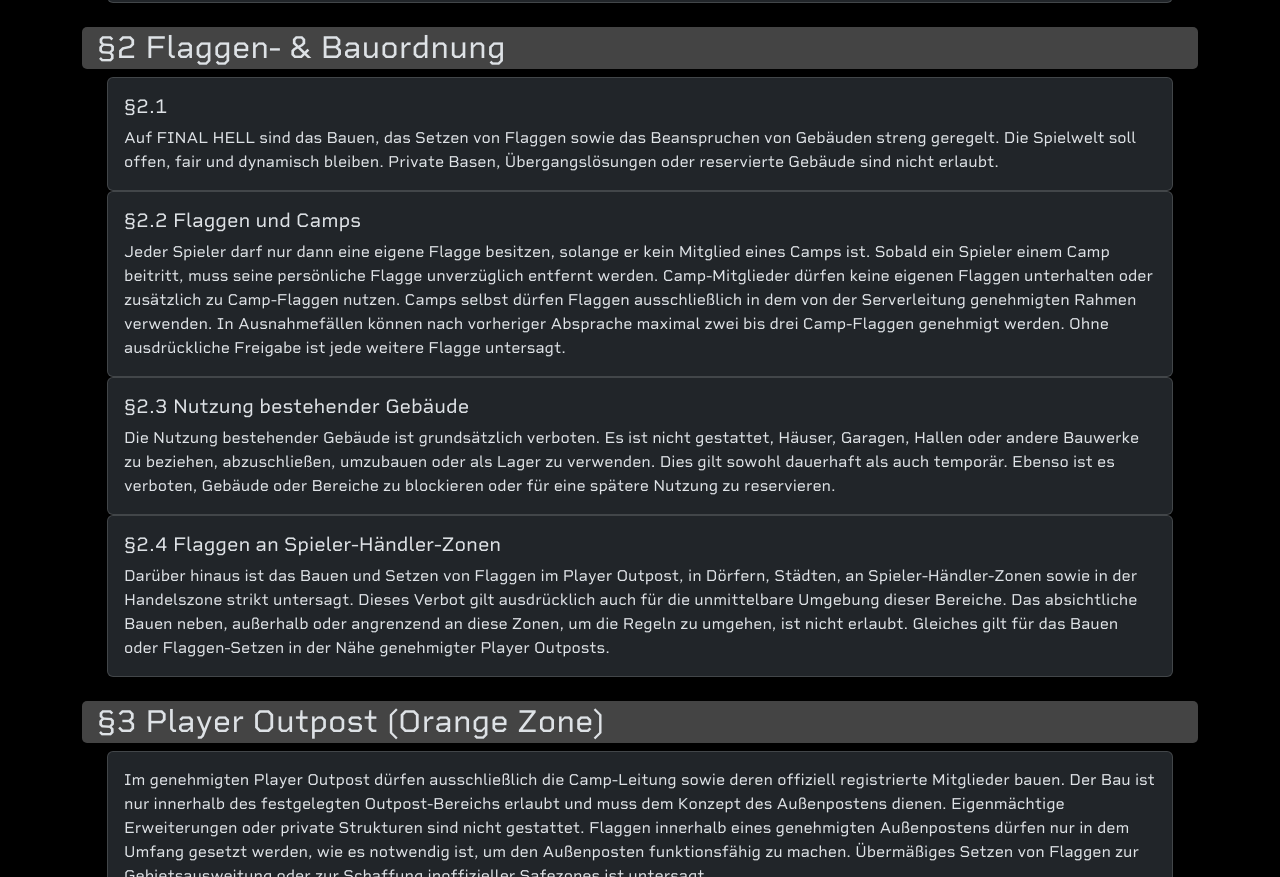
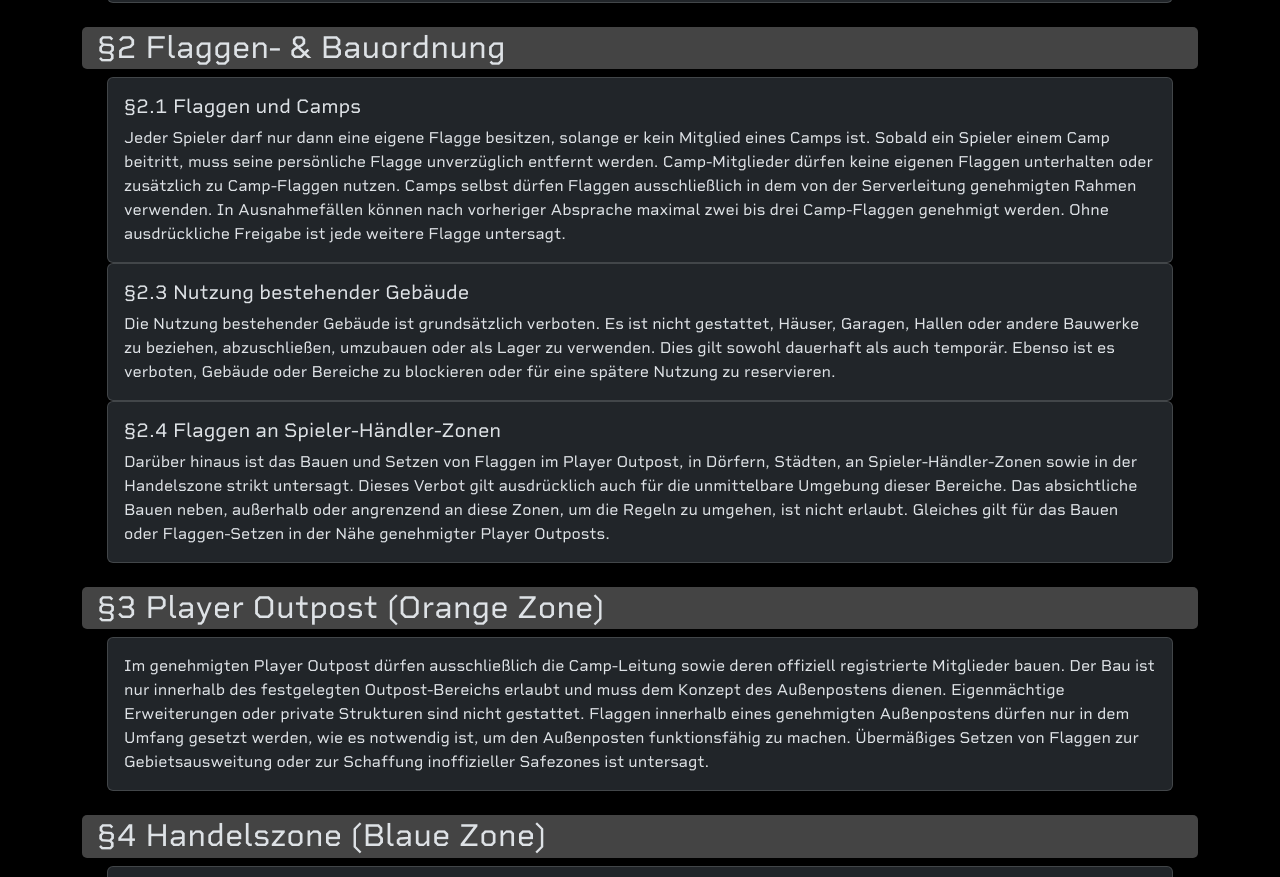
Before and after one commit to sRichtig/final-hell-regelwerk, a plain HTML site: page index.html in a window 1280 px wide. Shown: the part 1393-2270 px from the top of the page. Drawn offline with nearby package versions, Linux system fonts and the light colour scheme.

Commit message:
Anpassung §2.1 wurde gestrichen

```diff
--- a/index.html
+++ b/index.html
@@ -117,18 +117,9 @@
 
     <section class="mb-4">
       <h2>§2 Flaggen- & Bauordnung</h2>
-      <div class="card">
-        <div class="card-body">
-          <h5 class="card-title">§2.1</h5>
-          <p class="card-text">
-            Auf FINAL HELL sind das Bauen, das Setzen von Flaggen sowie das Beanspruchen von Gebäuden streng geregelt. Die Spielwelt soll offen, fair und dynamisch bleiben. Private Basen, Übergangslösungen oder reservierte Gebäude sind nicht erlaubt.
-          </p>
-        </div>
-      </div>
-
 	  <div class="card">
         <div class="card-body">
-          <h5 class="card-title">§2.2 Flaggen und Camps</h5>
+          <h5 class="card-title">§2.1 Flaggen und Camps</h5>
           <p class="card-text">
             Jeder Spieler darf nur dann eine eigene Flagge besitzen, solange er kein Mitglied eines Camps ist. Sobald ein Spieler einem Camp beitritt, muss seine persönliche Flagge unverzüglich entfernt werden. Camp-Mitglieder dürfen keine eigenen Flaggen unterhalten oder zusätzlich zu Camp-Flaggen nutzen. Camps selbst dürfen Flaggen ausschließlich in dem von der Serverleitung genehmigten Rahmen verwenden. In Ausnahmefällen können nach vorheriger Absprache maximal zwei bis drei Camp-Flaggen genehmigt werden. Ohne ausdrückliche Freigabe ist jede weitere Flagge untersagt.
           </p>
```
